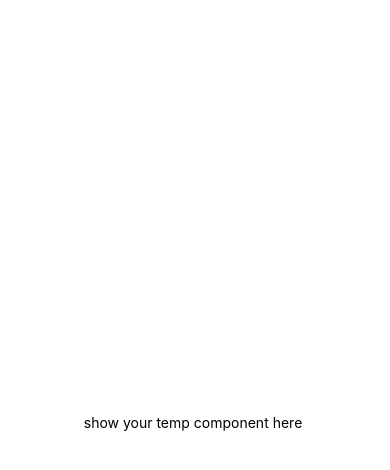
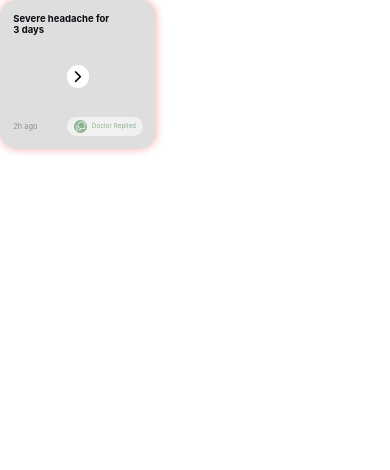
Before and after one commit to OmarSafarini/ancura-mobile-project, a React Native app: screen / in a window 390 px wide. Shown: the top 470 px of the page. Built offline with nearby package versions, Linux system fonts and the light colour scheme.

Commit message:
Patient Case card component

```diff
--- a/App.tsx
+++ b/App.tsx
@@ -1,11 +1,45 @@
 import { StatusBar } from 'expo-status-bar';
 import { StyleSheet, Text, View } from 'react-native';
-
+import CaseCard from './src/components/common/CaseCard';
 export default function App() {
   return (
-    <View style={styles.container}>
-      <Text>show your temp component here </Text>
-      <StatusBar style="auto" />
+    <View>
+       <CaseCard
+      data={{
+        id: 1,
+        patient_id: 22,
+        title: "Severe headache for 3 days",
+        description: "Pain in the left side of the head",
+        created_at: "2h ago",
+        file: "",
+        status: 'Doctor Replied',
+        isEmergency: true,
+      }}
+    />
+     {/* <CaseCard
+      data={{
+        id: 1,
+        patient_id: 22,
+        title: "Severe headache for 3 days",
+        description: "Pain in the left side of the head",
+        created_at: "2h ago",
+        file: "",
+        status: 'Resolved',
+        isEmergency: true,
+      }}
+    />
+     <CaseCard
+      data={{
+        id: 1,
+        patient_id: 22,
+        title: "Severe headache for 3 days",
+        description: "Pain in the left side of the head",
+        created_at: "2h ago",
+        file: "",
+        status: 'Under Review',
+        isEmergency: true,
+      }}
+    /> */}
     </View>
   );
 }
--- a/package.json
+++ b/package.json
@@ -10,6 +10,7 @@
     "lint": "expo lint"
   },
   "dependencies": {
+    "@expo/vector-icons": "^15.1.1",
     "@types/react": "^19.2.14",
     "@types/react-native": "^0.72.8",
     "babel-plugin-module-resolver": "^5.0.2",
@@ -17,7 +18,10 @@
     "expo": "~55.0.5",
     "expo-status-bar": "~55.0.4",
     "react": "19.2.0",
+    "react-dom": "19.2.0",
     "react-native": "0.83.2",
+    "react-native-size-matters": "^0.4.2",
+    "react-native-web": "^0.21.0",
     "typescript": "^5.9.3"
   },
   "private": true,
--- /dev/null
+++ b/src/components/common/CaseCard.tsx
@@ -0,0 +1,137 @@
+import { Colors } from "@/utils/colors";
+import { Ionicons } from "@expo/vector-icons";
+// import { useRouter } from "expo-router";
+import { Pressable, StyleSheet, Text, View } from "react-native";
+import { moderateScale, scale, verticalScale } from "react-native-size-matters";
+
+type CaseStatus = "Under Review" | "Doctor Replied" | "Resolved";
+type CaseData = {
+  id: number;
+  patient_id: number;
+  title: string;
+  description: string;
+  created_at: string;
+  file?: string;
+  status: CaseStatus;
+  isEmergency: boolean;
+};
+type Props = {
+  data: CaseData;
+};
+
+const STATUS_CONFIG = {
+  "Under Review": {
+    containerColor: "rgba(232,112,0 , 0.24)",
+    icon: "time-outline",
+    iconBackground: Colors.underReview,
+  },
+  "Doctor Replied": {
+    containerColor: "rgba(0, 0, 0, 0.13)",
+    icon: "chatbubbles-outline",
+    iconBackground: Colors.secondary,
+  },
+  "Resolved": {
+    containerColor: Colors.secondaryLight,
+    icon: "checkmark-outline",
+    iconBackground: Colors.secondary,
+  },
+} as const;
+
+export default function CaseCard({ data }: Props) {
+
+  // const router = useRouter();
+  const statusConfig = STATUS_CONFIG[data.status];
+
+  return (
+   <Pressable
+    style={[
+      styles.container,
+      { backgroundColor: statusConfig.containerColor },
+      data.isEmergency && {
+        shadowColor: "rgba(255, 0, 0, 0.65)",
+        shadowOffset: { width: 0, height: 0 },
+        shadowOpacity: 0.5,
+        shadowRadius: 8,
+        elevation: 8, // for the Android obicity
+      }
+    ]}
+    // onPress={() => router.push(`/case/${data.id}`)}
+  >
+
+      <Text style={styles.title}>{data.title}</Text>
+      <View style={styles.arrowContainer}>
+        <Ionicons name="chevron-forward" size={moderateScale(16)} />
+      </View>
+
+      <View style={styles.bottomRow}>
+        <Text style={styles.time}>{data.created_at}</Text>
+        <View style={styles.reviewContainer}>
+          <View style={[styles.iconCircle, { backgroundColor: statusConfig.iconBackground }]}>
+            <Ionicons name={statusConfig.icon} size={moderateScale(10)} color="white"/>
+          </View>
+          <Text style={[styles.reviewText,{ color: statusConfig.iconBackground },]}>
+            {data.status}
+          </Text>
+        </View>
+      </View>
+
+    </Pressable>
+  );
+}
+
+const styles = StyleSheet.create({
+  container: {
+    width: scale(140),
+    height: verticalScale(120),
+    borderRadius: scale(15),
+    padding: scale(12),
+    justifyContent: "space-between",
+  },
+
+  title: {
+    fontSize: moderateScale(9),
+    fontWeight: "700",
+    color: Colors.textDark,
+    maxWidth: "75%",
+  },
+
+  bottomRow: {
+    flexDirection: "row",
+    justifyContent: "space-between",
+    alignItems: "center",
+  },
+
+  arrowContainer: {
+    backgroundColor: "#fff",
+    alignSelf: "center",
+    borderRadius: scale(20),
+    padding: scale(2),
+  },
+
+  time: {
+    fontSize: moderateScale(7),
+    color: "rgba(0,0,0,0.36)",
+  },
+
+  reviewContainer: {
+    flexDirection: "row",
+    alignItems: "center",
+    backgroundColor: "rgba(255,255,255,0.6)",
+    borderRadius: scale(10),
+    paddingHorizontal: scale(6),
+    paddingVertical: verticalScale(2),
+    gap: scale(4),
+  },
+
+  reviewText: {
+    fontSize: moderateScale(6),
+  },
+
+  iconCircle: {
+    width: scale(12),
+    height: scale(12),
+    borderRadius: scale(12),
+    justifyContent: "center",
+    alignItems: "center",
+  },
+});
--- a/src/utils/colors.ts
+++ b/src/utils/colors.ts
@@ -20,6 +20,7 @@ export const palette = {
 
   orange: '#E87000',
   red: '#F8545D',
+
 
 };
 
```
Also changed, not shown: 1 other file (tests, documents, lock files or other folders).
